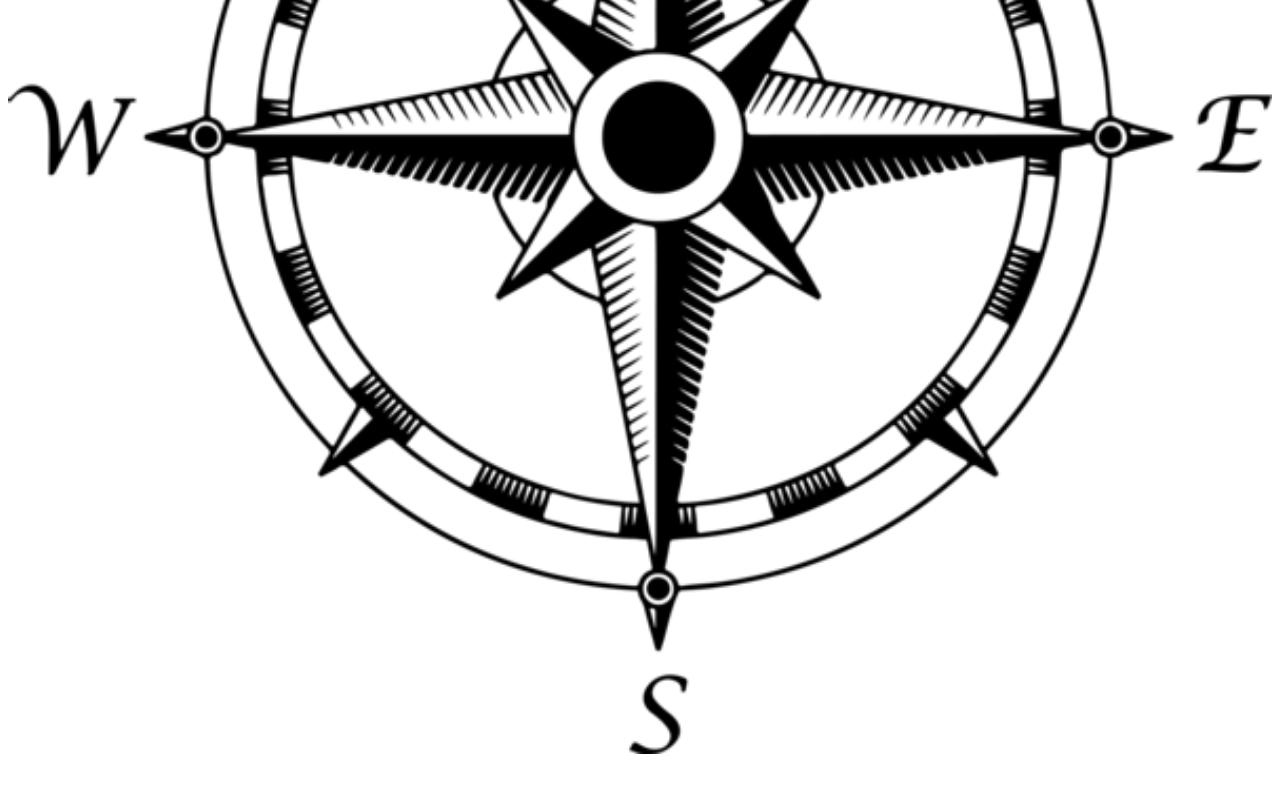
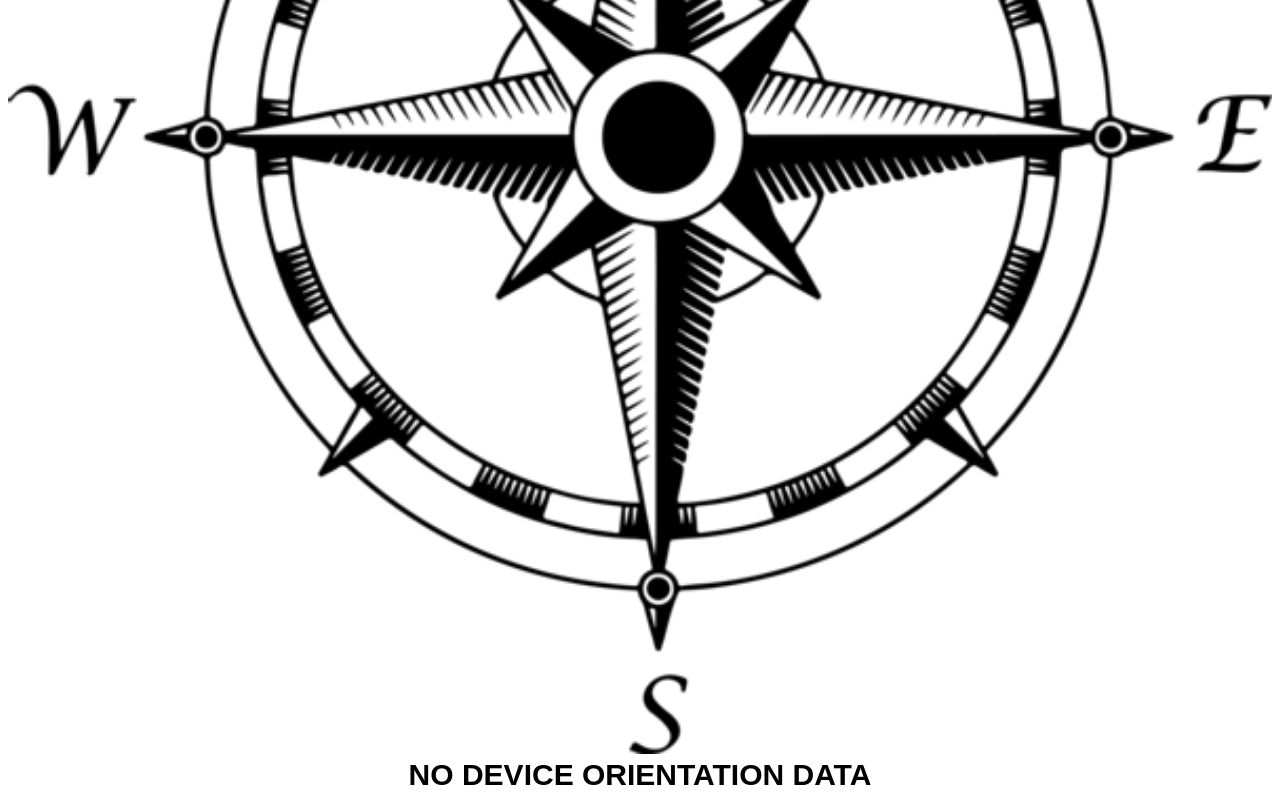
Before and after one commit to James-J-Hunt/HuntJames_MDDN352_Workshop3.3, a plain HTML site: page index.html in a window 1280 px wide. Shown: the part 474-1274 px from the top of the page. Before the commit the page ends 1240 px from the top, so only its background shows below. Drawn offline with Linux system fonts and the light colour scheme.

Commit message:
Text Added Test

```diff
--- a/index.html
+++ b/index.html
@@ -8,5 +8,8 @@
     	<div id="compassContainer">
       		<img src="compass.png" id="compass"/>
     	</div>
+    	<div id="dataContainerOrientation">
+			No device orientation data
+		</div>
   	</body>
 </html>
```
